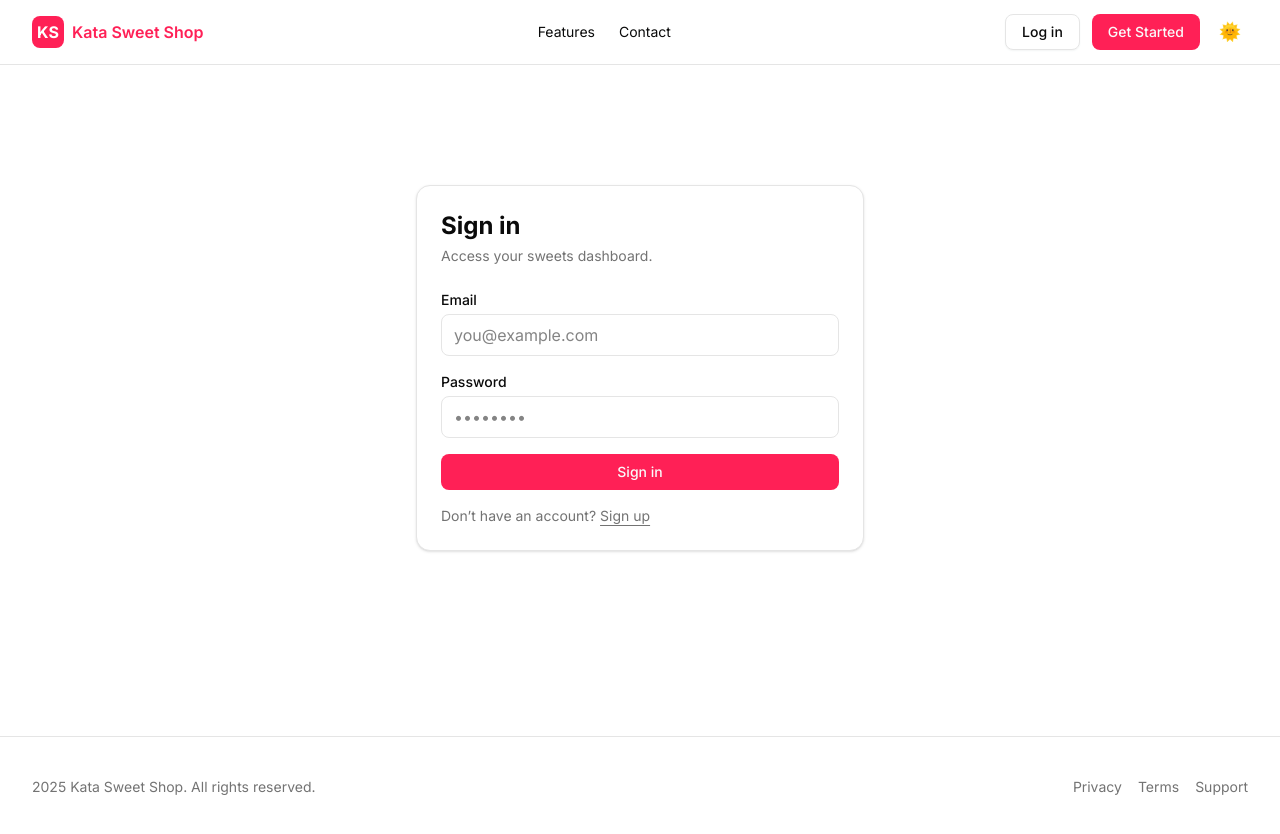
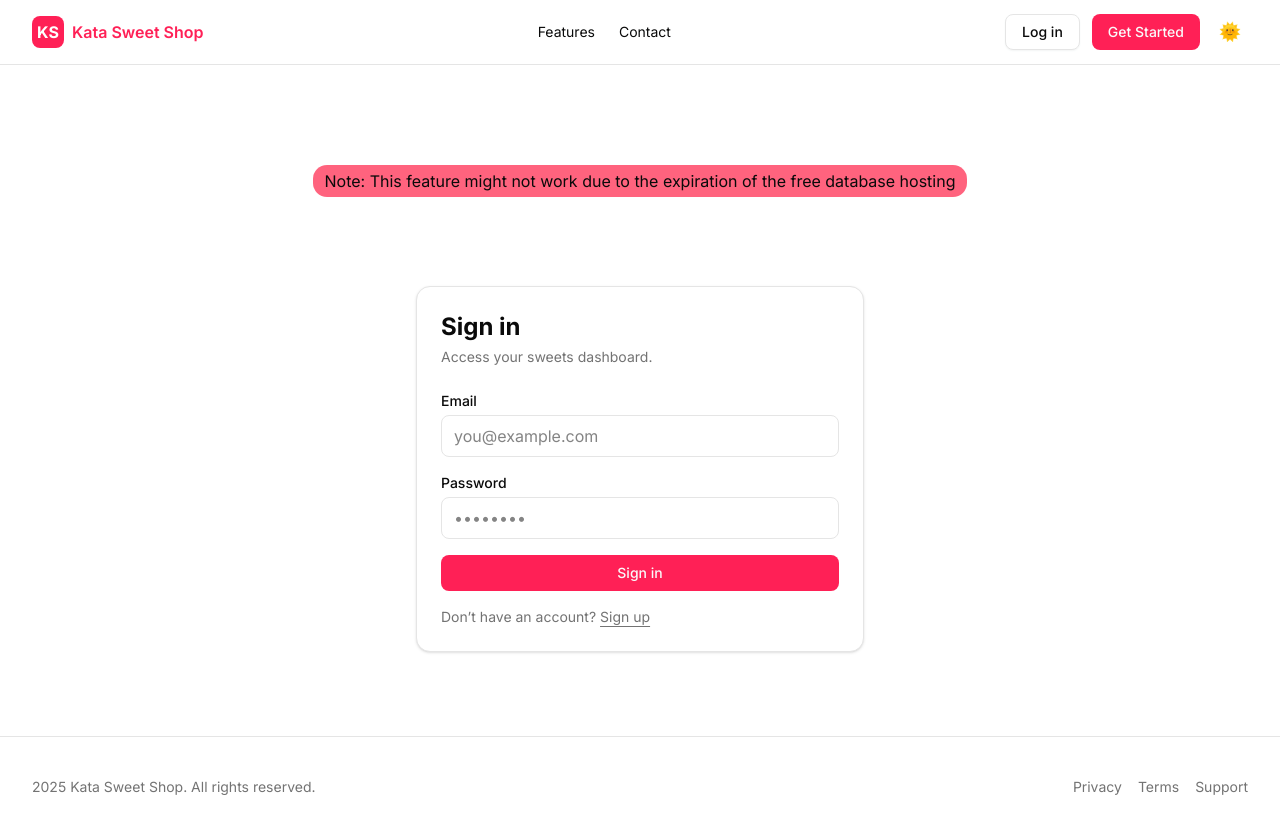
Before and after one commit to Ansh-Praj/Kata-Sweet-Shop, a React (Vite) app in the folder frontend/: page /signin in a window 1280 px wide. Shown: the top 834 px of the page. Built offline with nearby package versions, Linux system fonts and the light colour scheme.

Commit message:
show database expiry

```diff
--- a/frontend/package.json
+++ b/frontend/package.json
@@ -5,6 +5,7 @@
   "type": "module",
   "scripts": {
     "dev": "vite",
+    "host": "vite --host",
     "build": "tsc -b && vite build",
     "lint": "eslint .",
     "preview": "vite preview"
--- a/frontend/src/Components/Hero.tsx
+++ b/frontend/src/Components/Hero.tsx
@@ -43,7 +43,7 @@
           <div>
             <span data-animate className="inline-flex items-center gap-2 rounded-full bg-rose-100 text-rose-700 px-3 py-1 text-xs font-medium ring-1 ring-inset ring-rose-200">
               New
-              <span className="hidden sm:inline">— Manage your sweet shop effortlessly</span>
+              <span className="sm:inline">— Manage your sweet shop effortlessly</span>
             </span>
             <h1 data-animate className="mt-4 text-4xl sm:text-5xl lg:text-6xl font-extrabold leading-tight">
               Delightful shop management for busy owners
--- a/frontend/src/Components/SignIn.tsx
+++ b/frontend/src/Components/SignIn.tsx
@@ -38,6 +38,7 @@
 
   return (
     <section className="min-h-[calc(100vh-4rem)] scroll-mt-24 grid place-items-center px-4">
+    <h1 className='bg-rose-400 px-3 py-1 rounded-xl relative top-20'>Note: This feature might not work due to the expiration of the free database hosting</h1>
       <div className="w-full max-w-md rounded-xl border border-border bg-card p-6 shadow-sm">
         <h1 className="text-2xl font-bold">Sign in</h1>
         <p className="mt-1 text-sm text-muted-foreground">Access your sweets dashboard.</p>
--- a/frontend/src/Components/SignUp.tsx
+++ b/frontend/src/Components/SignUp.tsx
@@ -39,6 +39,8 @@
 
   return (
     <section className="min-h-[calc(100vh-4rem)] scroll-mt-24 grid place-items-center px-4">
+      <h1 className='bg-rose-400 px-3 py-1 rounded-xl relative top-20'>Note: This feature might not work due to the expiration of the free database hosting</h1>
+
       <div className="w-full max-w-md rounded-xl border border-border bg-card p-6 shadow-sm">
         <h1 className="text-2xl font-bold">Create account</h1>
         <p className="mt-1 text-sm text-muted-foreground">Join and manage your sweet shop.</p>
```
